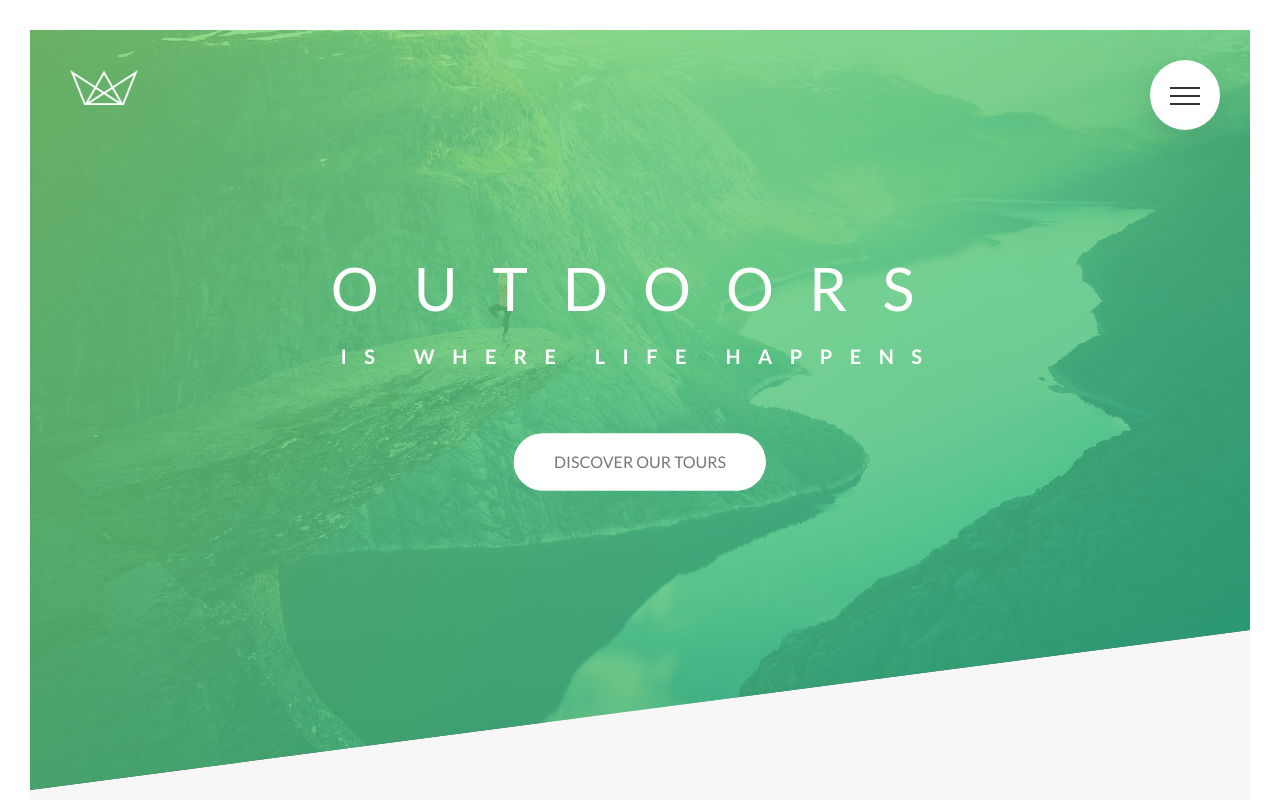
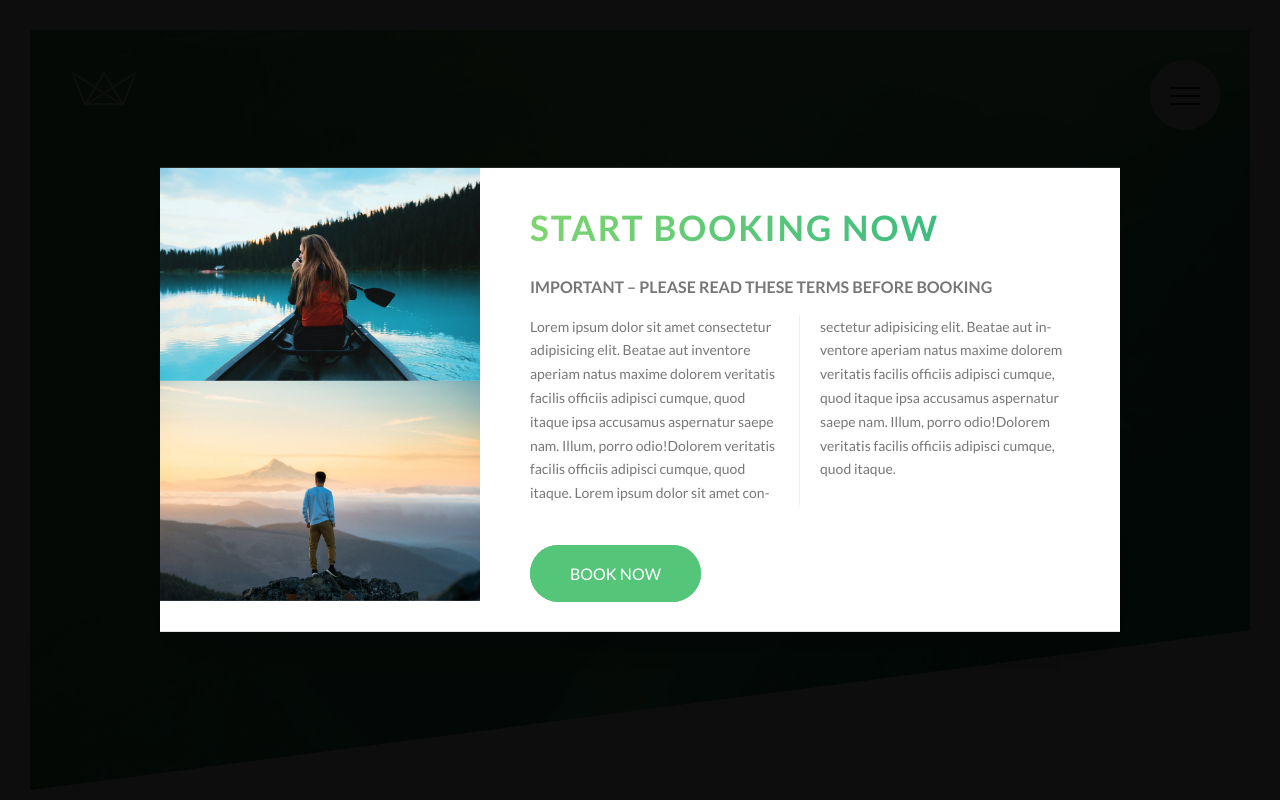
Before and after one commit to Illia-Br/nature-tours, a website: page index.html in a window 1280 px wide. Shown: the top 800 px of the page. Drawn offline with Linux system fonts and the light colour scheme.

Commit message:
add popup component

```diff
--- a/index.html
+++ b/index.html
@@ -23,7 +23,8 @@
 
             <nav class="navigation__nav">
                 <ul class="navigation__list">
-                    <li class="navigation__item"><a href="#" class="navigation__link">About Natours</a></li>
+                    <li class="navigation__item"><a href="#" class="navigation__link">About Natours</a>
+                    </li>
                     <li class="navigation__item"><a href="#" class="navigation__link">Your benefits</a></li>
                     <li class="navigation__item"><a href="#" class="navigation__link">Popular tours</a></li>
                     <li class="navigation__item"><a href="#" class="navigation__link">Stories</a></li>
@@ -349,68 +350,21 @@
             </div>
         </footer>
 
-        <!-- <section class="grid-test">
-            <div class="row">
-                <div class="col-1-of-2">
-                    Col 1 of 2
+        <div class="popup">
+            <div class="popup__content">
+                <div class="popup__left">
+                    <img src="img/nat-8.jpg" alt="Tour photo" class="popup__img">
+                    <img src="img/nat-9.jpg" alt="Tour photo" class="popup__img">
                 </div>
-                <div class="col-1-of-2">
-                    Col 1 of 2
+                <div class="popup__right">
+                    <h2 class="heading-secondary u-margin-bottom-small">Start booking now</h2>
+                    <h3 class="heading-tertiary u-margin-bottom-small">Important &ndash; Please read these terms before booking</h3>
+                    <p class="popup__text">
+                        Lorem ipsum dolor sit amet consectetur adipisicing elit. Beatae aut inventore aperiam natus maxime dolorem veritatis facilis officiis adipisci cumque, quod itaque ipsa accusamus aspernatur saepe nam. Illum, porro odio!Dolorem veritatis facilis officiis adipisci cumque, quod itaque. Lorem ipsum dolor sit amet consectetur adipisicing elit. Beatae aut inventore aperiam natus maxime dolorem veritatis facilis officiis adipisci cumque, quod itaque ipsa accusamus aspernatur saepe nam. Illum, porro odio!Dolorem veritatis facilis officiis adipisci cumque, quod itaque.
+                    </p>
+                    <a href="#" class="btn btn--green">Book now</a>
                 </div>
             </div>
-            <div class="row">
-                <div class="col-1-of-3">
-                    Col 1 of 3
-                </div>
-                <div class="col-1-of-3">
-                    Col 1 of 3
-                </div>
-                <div class="col-1-of-3">
-                    Col 1 of 3
-                </div>
-            </div>
-            <div class="row">
-                <div class="col-1-of-3">
-                    Col 1 of 3
-                </div>
-                <div class="col-2-of-3">
-                    Col 2 of 3
-                </div>
-            </div>
-            <div class="row">
-                <div class="col-1-of-4">
-                    Col 1 of 4
-                </div>
-                <div class="col-1-of-4">
-                    Col 1 of 4
-                </div>
-                <div class="col-1-of-4">
-                    Col 1 of 4
-                </div>
-                <div class="col-1-of-4">
-                    Col 1 of 4
-                </div>
-            </div>
-            <div class="row">
-                <div class="col-1-of-4">
-                    Col 1 of 4
-                </div>
-                <div class="col-1-of-4">
-                    Col 1 of 4
-                </div>
-                <div class="col-2-of-4">
-                    Col 2 of 4
-                </div>
-            </div>
-            <div class="row">
-                <div class="col-1-of-4">
-                    Col 1 of 4
-                </div>
-                <div class="col-3-of-4">
-                    Col 3 of 4
-                </div>
-            </div>
-        </section> -->
-
+        </div>
     </body>
 </html>
--- a/sass/abstracts/_mixins.scss
+++ b/sass/abstracts/_mixins.scss
@@ -5,3 +5,10 @@
     display: table;
   }
 }
+
+@mixin absCenter{
+  position: absolute;
+  top: 50%;
+  left: 50%;
+  transform: translate(-50%, -50%);
+}
--- a/sass/base/_typography.scss
+++ b/sass/base/_typography.scss
@@ -38,6 +38,7 @@ body {
   font-weight: 700;
   background-image: linear-gradient(to right, $color-primary-light, $color-primary-dark);
   -webkit-background-clip: text;
+  background-clip: text;
   color: transparent;
   letter-spacing: 2px;
   transition: all 2s;
--- a/sass/components/_card.scss
+++ b/sass/components/_card.scss
@@ -80,6 +80,7 @@
   &__heading-span {
     padding: 1rem 1.5rem;
     -webkit-box-decoration-break: clone;
+    box-decoration-break: clone;
 
     &--1 {
       background-image: linear-gradient(to right bottom, rgba($color-secondary-light, .85), rgba($color-secondary-dark, .85));
--- a/sass/components/_feature-box.scss
+++ b/sass/components/_feature-box.scss
@@ -13,6 +13,7 @@
     display: inline-block;
     background-image: linear-gradient(to right, $color-primary-light, $color-primary-dark);
     -webkit-background-clip: text;
+    background-clip: text;
     color: transparent;
   }
 
--- /dev/null
+++ b/sass/components/_popup.scss
@@ -0,0 +1,52 @@
+.popup {
+  height: 100vh;
+  width: 100%;
+  background-color: rgba($color-black, .95);
+  position: fixed;
+  top: 0;
+  left: 0;
+  z-index: 3000;
+
+  &__content {
+    @include absCenter;
+    width: 75%;
+    background-color: $color-white;
+    box-shadow: 0 2rem 4rem rgba($color-black, .2);
+    border: 3px;
+    display: table;
+    overflow: hidden;
+  }
+
+  &__left {
+    width: 33.33333333333%;
+    display: table-cell;
+  }
+
+  &__right {
+   width: 66.66666666666%;
+   display: table-cell;
+   vertical-align: middle;
+   padding: 3rem 5rem;
+  }
+
+  &__img {
+    display: block;
+    width: 100%;
+  }
+
+  &__text {
+    font-size: 1.4rem;
+    margin-bottom: 4rem;
+
+    -moz-column-count: 2;
+    -moz-column-gap: 4rem;
+    -moz-column-rule: 1px solid $color-grey-light-2;
+
+    column-count: 2;
+    column-gap: 4rem;
+    column-rule: 1px solid $color-grey-light-2;
+
+    -moz-hyphens: auto;
+    hyphens: auto;
+  }
+}
--- a/sass/layout/_navigation.scss
+++ b/sass/layout/_navigation.scss
@@ -31,13 +31,13 @@
 
   &__nav {
     height: 100vh;
+    width: 100%;
     position: fixed;
     top: 0;
-    left: 0;
+    left: -100%;
     z-index: 1500;
     opacity: 0;
-    width: 0;
-    transition: all .8s cubic-bezier(0.68, -0.6, 0.32, 1.6);
+    transition: all .9s cubic-bezier(0.68, -0.6, 0.32, 1.6);
   }
 
   &__list {
@@ -82,7 +82,7 @@
 
   &__checkbox:checked ~ &__nav {
     opacity: 1;
-    width: 100%;
+    left: 0;
   }
 
 
@@ -135,4 +135,5 @@
     top: 0;
     transform: rotate(-135deg);
   }
+
 }
--- a/sass/main.scss
+++ b/sass/main.scss
@@ -2,7 +2,7 @@
 
 @import "base/animations", "base/base", "base/typography", "base/utilities";
 
-@import "components/button", "components/composition", "components/feature-box", "components/card", "components/story", "components/bg-video", "components/form";
+@import "components/button", "components/composition", "components/feature-box", "components/card", "components/story", "components/bg-video", "components/form", "components/popup";
 
 @import "layout/header", "layout/grid", "layout/footer", "layout/navigation";
 
```
Also changed, not shown: css/style.css.
